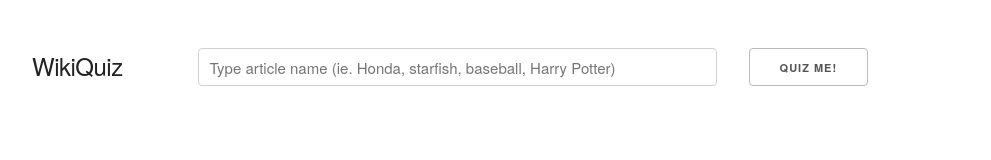
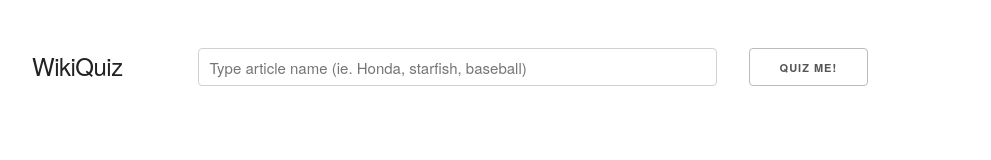
Before and after one commit to alexgreene/WikiQuiz, a plain HTML site: page index.html in a window 1280 px wide. Shown: the top 160 px of the page, without its empty margins (128-1119 px from the left). Drawn offline with Linux system fonts and the light colour scheme.

Commit message:
Satisfied with the project. ready to write a README and submit.

```diff
--- a/index.html
+++ b/index.html
@@ -31,7 +31,7 @@
       </div>
       <div class="ten columns" style="margin-top: 5%">
         <div class="eight columns">
-          <input class="u-full-width" id="article_name_input" type="text" placeholder="Type article name (ie. Honda, starfish, baseball, Harry Potter)">
+          <input class="u-full-width" id="article_name_input" type="text" placeholder="Type article name (ie. Honda, starfish, baseball)">
         </div>
         <div class="two columns">
           <button onclick="new_article_query()">Quiz Me!</button>
```
